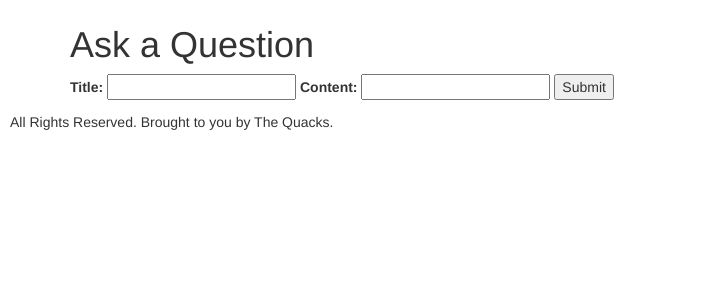
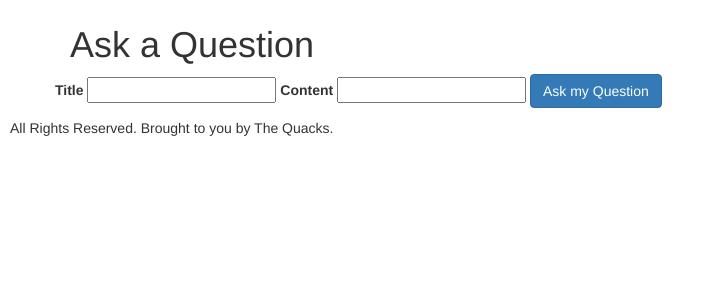
Before and after one commit to vabacumov/Duckoverflow, a Rails app: page /users/1/questions/new in a window 1280 px wide. Shown: the part 55-355 px from the top of the page, without its empty margins (0-715 px from the left). Run offline with Rails 7, Linux system fonts and the light colour scheme; some libraries are stand-ins or nearby versions.

Commit message:
changed form_tag to create new question to form_for

```diff
--- a/app/views/questions/new.html.erb
+++ b/app/views/questions/new.html.erb
@@ -1,9 +1,16 @@
+<% provide(:title, 'Ask a Question') %>
 <h1>Ask a Question</h1>
 
-<%= form_tag("/questions", method:"post") do %>
-  <%= label_tag(:title, "Title:") %>
-  <%= text_field_tag(:title) %>
-  <%= label_tag(:content, "Content:") %>
-  <%= text_field_tag(:content) %>
-  <%= submit_tag("Submit") %>
-<% end %>
+<div class="row">
+  <div class="span6 offset3">
+    <%= form_for @question do |f| %>
+      <%= f.label :title %>
+      <%= f.text_field :title %>
+
+      <%= f.label :content %>
+      <%= f.text_field :content %>
+
+      <%= f.submit "Ask my Question", class: "btn btn-large btn-primary" %>
+    <% end %>
+  </div>
+</div>
--- a/config/routes.rb
+++ b/config/routes.rb
@@ -19,5 +19,4 @@ Rails.application.routes.draw do
   resources :answers, shallow: true do
     resources :comments
   end
-
 end
```
